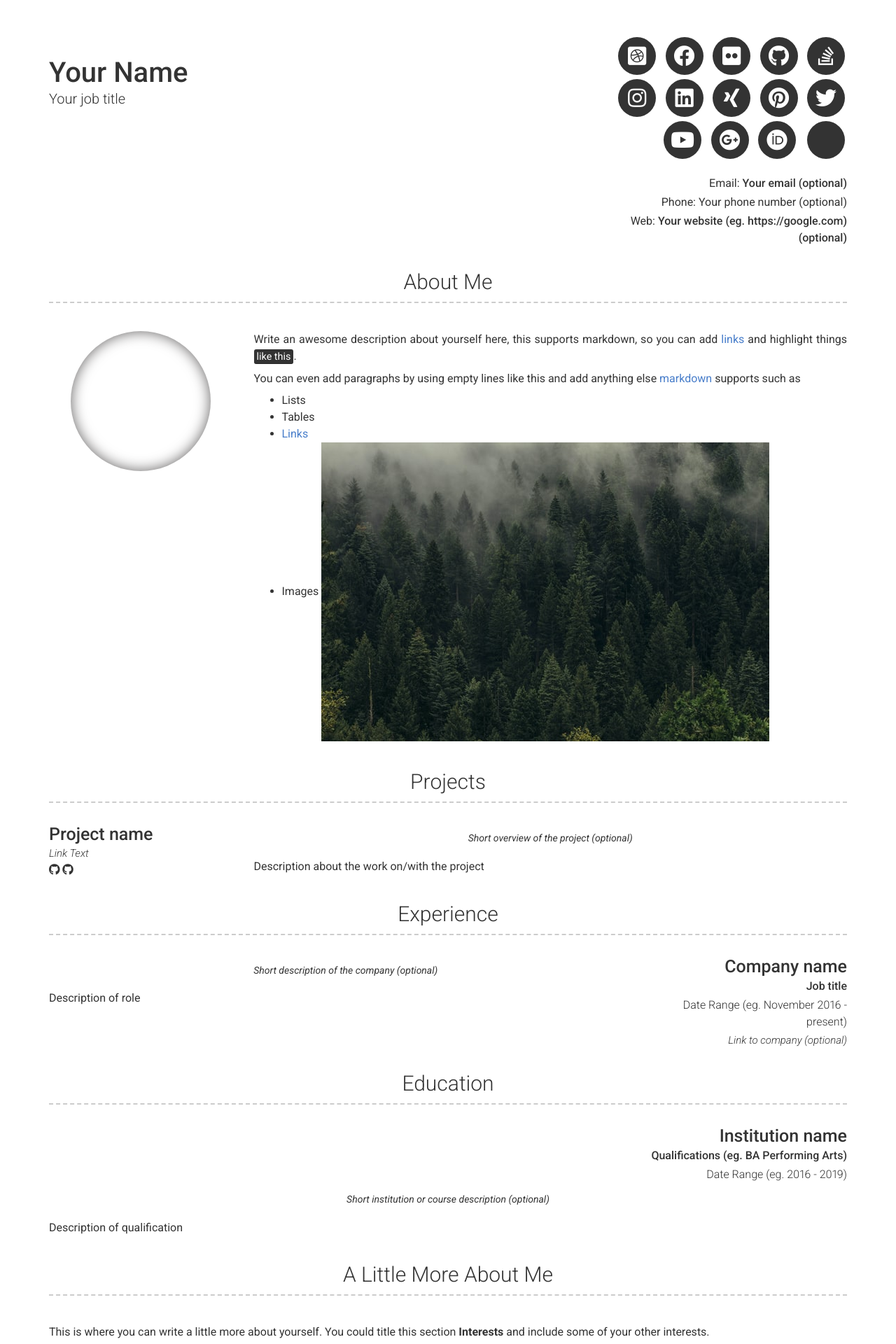
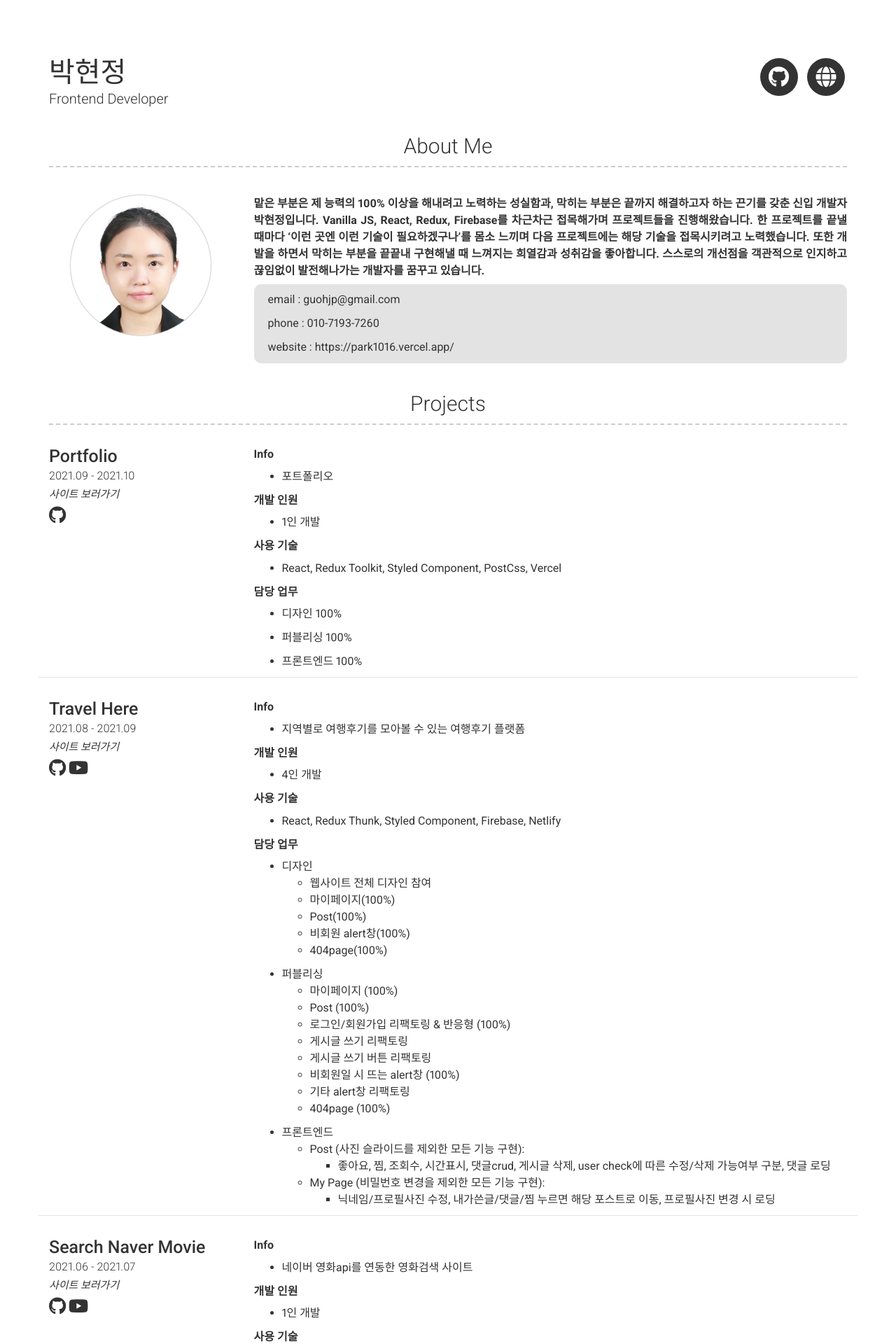
Before and after one commit to Park1016/Park1016.github.io, a Jekyll site: the page built from index.md, in a window 1280 px wide. Shown: the top 1920 px of the page at 70% size. Built offline with Jekyll 4.4.1, drawn with Linux system fonts in a browser that asks for light colours; nearby versions of some CDN libraries; some of the changed text lies outside the part shown.

Commit message:
[Add] 이력서 작성

```diff
--- a/_config.yml
+++ b/_config.yml
@@ -6,38 +6,24 @@ repository: Git repository where your resume will be hosted, only required if yo
 version: 2
 
 # Personal info
-name: Your Name
-title: Your job title
-email: Your email (optional)
-# email_title: Email (Email title override)
-phone: Your phone number (optional)
-# phone_title: Phone (Phone title override)
-website: Your website (eg. https://google.com)(optional)
-# website_title: Web (Website title override)
+name: 박현정
+title: Frontend Developer
+# email: guohjp@gmail.com
+# phone: 010-7193-7260
+# website: https://park1016.vercel.app/
 
 # Dark Mode (true/false/never)
 darkmode: false
 
 # Social links
-twitter_username: jekyllrb
-github_username:  jekyll
-stackoverflow_username: "00000001"
-dribbble_username: jekyll
-facebook_username: jekyll
-flickr_username: jekyll
-instagram_username: jekyll
-linkedin_username: jekyll
-xing_username: jekyll
-pinterest_username: jekyll
-youtube_username: jekyll
-googleplus_username: +jekyll
-orcid_username: 0000-0000-0000-0000
+github_username: Park1016
+portfolio_username: Park1016
 
 # Additional icon links
-additional_links:
-- title: Link name
-  icon: Font Awesome brand icon name (eg. fab fa-twitter) (https://fontawesome.com/icons?d=gallery&s=brands&m=free)
-  url: Link url (eg. https://google.com)
+# additional_links:
+# - title: Link name
+# icon: Font Awesome brand icon name (eg. fab fa-twitter) (https://fontawesome.com/icons?d=gallery&s=brands&m=free)
+# url: Link url (eg. https://google.com)
 # - title: another link
 #   icon: font awesome brand icon name (eg. fab fa-twitter) (https://fontawesome.com/icons?d=gallery&s=brands&m=free)
 #   url: Link url (eg. https://google.com)
@@ -50,64 +36,201 @@ additional_links:
 
 # About Section
 # about_title: About Me (Use this to override about section title)
-about_profile_image: Directory of profile image (eg. images/profile.jpg)
+about_profile_image: images/profile.png
 about_content: | # this will include new lines to allow paragraphs
-  Write an awesome description about yourself here, this supports markdown, so you can add [links](http://foobar.com) and highlight things <mark>like this</mark>.
+  맡은 부분은 제 능력의 100% 이상을 해내려고 노력하는 성실함과, 막히는 부분은 끝까지 해결하고자 하는 끈기를 갖춘 신입 개발자 박현정입니다.
+  Vanilla JS, React, Redux, Firebase를 차근차근 접목해가며 프로젝트들을 진행해왔습니다.
+  한 프로젝트를 끝낼 때마다 '이런 곳엔 이런 기술이 필요하겠구나'를 몸소 느끼며 다음 프로젝트에는 해당 기술을 접목시키려고 노력했습니다.
+  또한 개발을 하면서 막히는 부분을 끝끝내 구현해낼 때 느껴지는 희열감과 성취감을 좋아합니다.
+  스스로의 개선점을 객관적으로 인지하고 끊임없이 발전해나가는 개발자를 꿈꾸고 있습니다.
 
-  You can even add paragraphs by using empty lines like this and add anything else [markdown](https://www.markdownguide.org/getting-started#what-is-markdown) supports such as
-    - Lists
-    - Tables
-    - <a href="google.com">Links</a>
-    - Images ![alt text](/images/landscape-trees.jpg "Trees")
+  * email : guohjp@gmail.com
+  * phone : 010-7193-7260
+  * website : https://park1016.vercel.app/
 
 content:
   - title: Projects # Title for the section
     layout: list # Type of content section (list/text)
     content:
       - layout: left
-        title: Project name
-        link: Link to project (eg. sproogen.github.io/modern-resume-theme)(optional)
-        link_text: Link Text
+        title: Portfolio
+        caption: 2021.09 - 2021.10
+        link: https://park1016.vercel.app/
+        link_text: 사이트 보러가기
         additional_links:
-          - title:  Github page for project (eg. sproogen/modern-resume-theme)
+          - title: 깃허브
             icon: fab fa-github
-            url: Link to project (eg. sproogen.github.io/modern-resume-theme)(optional)
-          - title:  Github page for project (eg. sproogen/modern-resume-theme)
+            url: https://github.com/Park1016/portfolio
+        description: |
+          Info
+            * 포트폴리오
+
+          개발 인원
+            * 1인 개발
+
+          사용 기술
+            * React, Redux Toolkit, Styled Component, PostCss, Vercel
+
+          담당 업무
+            * 디자인 100%
+            * 퍼블리싱 100%
+            * 프론트엔드 100%
+
+      - layout: left
+        title: Travel Here
+        caption: 2021.08 - 2021.09
+        link: https://travelhere.netlify.app/
+        link_text: 사이트 보러가기
+        additional_links:
+          - title: 깃허브
             icon: fab fa-github
-            url: Link to project (eg. sproogen.github.io/modern-resume-theme)(optional)
-        quote: >
-          Short overview of the project (optional)
-        description: | # this will include new lines to allow paragraphs
-          Description about the work on/with the project
-  - title: Experience
+            url: https://github.com/LM-TeamProject/travel-here
+          - title: 유튜브
+            icon: fab fa-youtube
+            url: https://www.youtube.com/watch?v=E1qkUKJi3Ho
+        description: |
+          Info
+            * 지역별로 여행후기를 모아볼 수 있는 여행후기 플랫폼
+
+          개발 인원
+            * 4인 개발
+
+          사용 기술
+            * React, Redux Thunk, Styled Component, Firebase, Netlify
+
+          담당 업무
+            * 디자인
+              - 웹사이트 전체 디자인 참여
+              - 마이페이지(100%)
+              - Post(100%)
+              - 비회원 alert창(100%)
+              - 404page(100%)
+            * 퍼블리싱
+              - 마이페이지 (100%)
+              - Post (100%)
+              - 로그인/회원가입 리팩토링 & 반응형 (100%)
+              - 게시글 쓰기 리팩토링
+              - 게시글 쓰기 버튼 리팩토링
+              - 비회원일 시 뜨는 alert창 (100%)
+              - 기타 alert창 리팩토링
+              - 404page (100%)
+            * 프론트엔드
+              - Post (사진 슬라이드를 제외한 모든 기능 구현):
+                - 좋아요, 찜, 조회수, 시간표시, 댓글crud, 게시글 삭제, user check에 따른 수정/삭제 가능여부 구분, 댓글 로딩
+
+              - My Page (비밀번호 변경을 제외한 모든 기능 구현):
+                - 닉네임/프로필사진 수정, 내가쓴글/댓글/찜 누르면 해당 포스트로 이동, 프로필사진 변경 시 로딩
+
+      - layout: left
+        title: Search Naver Movie
+        caption: 2021.06 - 2021.07
+        link: https://search-naver-movie.netlify.app/
+        link_text: 사이트 보러가기
+        additional_links:
+          - title: 깃허브
+            icon: fab fa-github
+            url: https://github.com/Park1016/Search-Naver-Movie
+          - title: 유튜브
+            icon: fab fa-youtube
+            url: https://www.youtube.com/watch?v=tpHGeJiywH0
+        description: |
+          Info
+            * 네이버 영화api를 연동한 영화검색 사이트
+
+          개발 인원
+            * 1인 개발
+
+          사용 기술
+            * React, PostCss, Ant Design, Netlify
+
+          담당업무
+            * 디자인 100%
+            * 퍼블리싱 100%
+            * 프론트엔드 100%
+
+      - layout: left
+        title: MBTI
+        caption: 2021.06
+        link: https://hj-mbti.netlify.app
+        link_text: 사이트 보러가기
+        additional_links:
+          - title: 깃허브
+            icon: fab fa-github
+            url: https://github.com/Park1016/MBTI
+          - title: 유튜브
+            icon: fab fa-youtube
+            url: https://www.youtube.com/watch?v=zHvnPIbFr-k
+        description: |
+          Info
+            * 리액트로 만든 MBTI검사 사이트
+
+          개발 인원
+            * 1인 개발
+
+          사용 기술
+            * React, PostCss, Netlify
+
+          담당업무
+            * 디자인 100%
+            * 퍼블리싱 100%
+            * 프론트엔드 100%
+
+      - layout: left
+        title: WatchaPedia Clone Landing Page
+        caption: 2021.05, 2021.10(업데이트)
+        link: https://park1016.github.io/Watcha/
+        link_text: 사이트 보러가기
+        additional_links:
+          - title: 깃허브
+            icon: fab fa-github
+            url: https://github.com/Park1016/Watcha
+          - title: 유튜브
+            icon: fab fa-youtube
+            url: https://www.youtube.com/watch?v=1O_ha26ba_8
+        description: |
+          Info
+            * 왓챠피디아의 영화페이지 부분을 클론한 랜딩페이지
+
+          개발 인원
+            * 1인 개발
+
+          사용 기술
+            * Html, Css, Vanilla Js
+
+          담당업무
+            * 디자인 100%
+            * 퍼블리싱 100%
+            * 프론트엔드 100%
+
+  - title: Skill
     layout: list
     content:
-      - layout: right
-        title: Company name
-        sub_title: Job title
-        caption: Date Range (eg. November 2016 - present)
-        link: Link to company (optional)
-        quote: >
-          Short description of the company (optional)
-        description: | # this will include new lines to allow paragraphs
-          Description of role
-  - title: Education
-    layout: list
-    content:
-      - layout: top-right
-        title: Institution name
-        sub_title: Qualifications (eg. BA Performing Arts)
-        caption: Date Range (eg. 2016 - 2019)
-        quote: >
-          Short institution or course description (optional)
-        description: | # this will include new lines to allow paragraphs
-          Description of qualification
-  - title: A Little More About Me
-    layout: text
-    content: | # this will include new lines to allow paragraphs
-      This is where you can write a little more about yourself. You could title this section **Interests** and include some of your other interests.
+      - layout: left
+        title: Frontend
+        description: |
+          * Html, Css, JavaScript
+          * React, Redux, Redux Thunk, Redux Toolkit
+          * PostCss, Styled Component
+          * Firebase
+          * Netlify, Vercel
+          * Git, GitHub
+  # - title: Education
+  #   layout: list
+  #   content:
+  #     - layout: top-right
+  #       title: Institution name
+  #       sub_title: Qualifications (eg. BA Performing Arts)
+  #       caption: Date Range (eg. 2016 - 2019)
+  #       quote: >
+  #         Short institution or course description (optional)
+  #       description: | # this will include new lines to allow paragraphs
+  #         Description of qualification
+  # - title: A Little More About Me
+  #   layout: text
+  #   content: | # this will include new lines to allow paragraphs
+  #     This is where you can write a little more about yourself. You could title this section **Interests** and include some of your other interests.
 
-      Or you could title it **Skills** and write a bit more about things that make you more desirable, like *leadership* or *teamwork*
+  #     Or you could title it **Skills** and write a bit more about things that make you more desirable, like *leadership* or *teamwork*
 
 # Footer
 footer_show_references: true
@@ -122,17 +245,18 @@ sass:
   style: compressed
 
 plugins:
- - jekyll-seo-tag
+  - jekyll-seo-tag
 
-exclude : [
-  "Gemfile",
-  "Gemfile.lock",
-  "node_modules",
-  "vendor/bundle/",
-  "vendor/cache/",
-  "vendor/gems/",
-  "vendor/ruby/",
-  "lib/",
-  "scripts/",
-  "docker-compose.yml",
+exclude:
+  [
+    "Gemfile",
+    "Gemfile.lock",
+    "node_modules",
+    "vendor/bundle/",
+    "vendor/cache/",
+    "vendor/gems/",
+    "vendor/ruby/",
+    "lib/",
+    "scripts/",
+    "docker-compose.yml",
   ]
--- a/_includes/footer.html
+++ b/_includes/footer.html
@@ -1,7 +1,7 @@
 <div class="container footer-container">
   <p>
     {{ site.name | escape }} -
-    <a href="mailto:{{ site.email }}" target="_blank">{{ site.email | escape }}</a>
+    <a href="mailto:guohjp@gmail.com" target="_blank">guohjp@gmail.com</a>
     {%- if site.footer_show_references -%}
       &nbsp;- {{ site.references_title | default: "References on request" }}
     {%- endif -%}
--- a/_includes/header.html
+++ b/_includes/header.html
@@ -31,6 +31,13 @@
           <li>
             <a target="_blank" href="https://github.com/{{ site.github_username| cgi_escape | escape }}" class="button button--sacnite button--round-l">
               <i class="fab fa-github" title="Github link"></i>
+            </a>
+          </li>
+        {%- endif -%}
+        {%- if site.portfolio_username -%}
+          <li>
+            <a target="_blank" href="https://{{ site.portfolio_username| cgi_escape | escape }}.vercel.app/" class="button button--sacnite button--round-l">
+              <i class="fas fa-globe" title="portfolio link"></i>
             </a>
           </li>
         {%- endif -%}
--- a/_includes/v1/experience.html
+++ b/_includes/v1/experience.html
@@ -1,5 +1,5 @@
 <div class="container experience-container">
-  <h3>{{ site.experience_title | default: "Experience" }}</h3>
+  <h3>{{ site.experience_title | default: "Skill" }}</h3>
   {% for experience in site.data.experience %}
     {% include {{ experience.layout | default: 'left' | append: ".html" | prepend: "v1/" }} item=experience %}
   {% endfor %}
--- a/_sass/modern-resume-theme.scss
+++ b/_sass/modern-resume-theme.scss
@@ -8,13 +8,13 @@
   margin-bottom: 3px;
 }
 
-.header-right a{
-  color:inherit;
-  font-weight:500;
+.header-right a {
+  color: inherit;
+  font-weight: 500;
 }
 
 @media screen and (max-width: 768px) {
-  .header-contianer div{
+  .header-contianer div {
     text-align: center;
   }
 
@@ -37,16 +37,14 @@
   background-size: cover;
   background-position: center;
   background-repeat: repeat, no-repeat;
-  -moz-box-shadow: inset 0 0 20px #636161;
-  -webkit-box-shadow: inset 0 0 20px #636161;
-  box-shadow: inset 0 0 20px #636161;
+  box-shadow: 0 0 2px #636161;
 }
 
 .into-text-1 {
   margin-top: 30px;
 }
 
-@media only screen and (max-width : 992px) {
+@media only screen and (max-width: 992px) {
   .into-text-1 {
     margin-top: 20px;
   }
@@ -78,10 +76,10 @@
     }
 
     @media screen and (max-width: 768px) {
-      text-align: center!important;
+      text-align: center !important;
 
       p {
-        text-align: center!important;
+        text-align: center !important;
       }
     }
 
@@ -118,22 +116,27 @@
   flex-direction: row-reverse;
 }
 
-.layout-right, .layout-top-right {
+.layout-right,
+.layout-top-right {
   .details {
     text-align: right;
   }
 }
 
-.layout-left, .layout-right {
+.layout-left,
+.layout-right {
   @media screen and (max-width: 768px) {
     flex-direction: column;
   }
 }
 
-.layout-top-middle, .layout-top, .layout-top-right {
+.layout-top-middle,
+.layout-top,
+.layout-top-right {
   flex-direction: column;
 
-  .details, .content {
+  .details,
+  .content {
     width: 100%;
   }
 }
@@ -145,7 +148,7 @@
 }
 
 .footer-container {
-  margin-top:100px;
+  margin-top: 100px;
 }
 
 .footer-container p {
@@ -167,14 +170,14 @@
 .contact a {
   line-height: 50px;
   margin-left: 30px;
-  color: #BBBBBB;
+  color: #bbbbbb;
   -webkit-transition: color 0.4s ease;
   -moz-transition: color 0.4s ease;
   transition: color 0.4s ease;
 }
 
 .contact a:hover {
-  color: #4C4C4C;
+  color: #4c4c4c;
 }
 
 p.quote {
--- a/_sass/type.scss
+++ b/_sass/type.scss
@@ -1,3 +1,20 @@
+html {
+  ::-webkit-scrollbar {
+    width: 10px;
+  }
+  ::-webkit-scrollbar-track {
+    background-color: transparent;
+  }
+  ::-webkit-scrollbar-thumb {
+    border-radius: 3px;
+    background-color: darkgray;
+  }
+  ::-webkit-scrollbar-button {
+    width: 0;
+    height: 0;
+  }
+}
+
 body {
   color: #333;
   font-family: Roboto, sans-serif;
@@ -23,7 +40,8 @@ h6 {
 }
 
 p {
-  margin: 0 0 0.75rem; }
+  margin: 0 0 0.75rem;
+}
 
 a {
   color: #477dca;
@@ -32,7 +50,7 @@ a {
 a:active,
 a:focus,
 a:hover {
-color: #355e98;
+  color: #355e98;
 }
 
 h1 {
@@ -50,9 +68,9 @@ h3 {
   font-weight: 300;
   font-size: 3rem;
   text-align: center;
-  border-bottom: dashed 2px #CCCCCC;
+  border-bottom: dashed 2px #cccccc;
   padding-bottom: 10px;
-  margin-bottom:40px;
+  margin-bottom: 40px;
 
   @media print {
     margin-bottom: 20px;
@@ -61,17 +79,18 @@ h3 {
 
 h4 {
   font-weight: 300;
-  font-size:2.5rem;
-  margin-bottom:3px;
+  font-size: 2.5rem;
+  margin-bottom: 3px;
 }
 
-p, ul {
+p,
+ul {
   font-size: 1.6rem;
   text-align: justify;
 }
 
 a i {
-  font-size:1.6rem;
+  font-size: 1.6rem;
 }
 
 mark {
@@ -80,6 +99,38 @@ mark {
   color: #fff;
   background-color: #333;
   border-radius: 3px;
-  -webkit-box-shadow: inset 0 -1px 0 rgba(0,0,0,.25);
-  box-shadow: inset 0 -1px 0 rgba(0,0,0,.25);
+  -webkit-box-shadow: inset 0 -1px 0 rgba(0, 0, 0, 0.25);
+  box-shadow: inset 0 -1px 0 rgba(0, 0, 0, 0.25);
 }
+
+.col-xs-12 > p {
+  font-weight: bold;
+}
+
+.col-xs-12 > ul > li {
+  margin-bottom: 1rem;
+}
+
+.intro-container > div > div:last-child > ul {
+  list-style: none;
+  background: #e3e3e3;
+  border-radius: 10px;
+  padding: 1rem 0 0.1rem 2rem;
+}
+
+.list-container > div {
+  border-bottom: 1px solid #e3e3e3;
+}
+
+.list-container > div:last-child {
+  border: none;
+}
+
+.aditional-links > a > i {
+  font-size: 2.5rem;
+  margin-top: 0.5rem;
+}
+
+.header-right {
+  transform: translateY(3rem);
+}
```
Also changed, not shown: _test/_config-version-1.yml (+7 -7 lines), _test/_config-version-2.yml (+9 -11 lines), _test/images/landscape-trees.jpg (deleted), _test/images/travis.png (deleted), images/landscape-trees.jpg (deleted), images/profile.jpg (added), images/profile.png (added).
